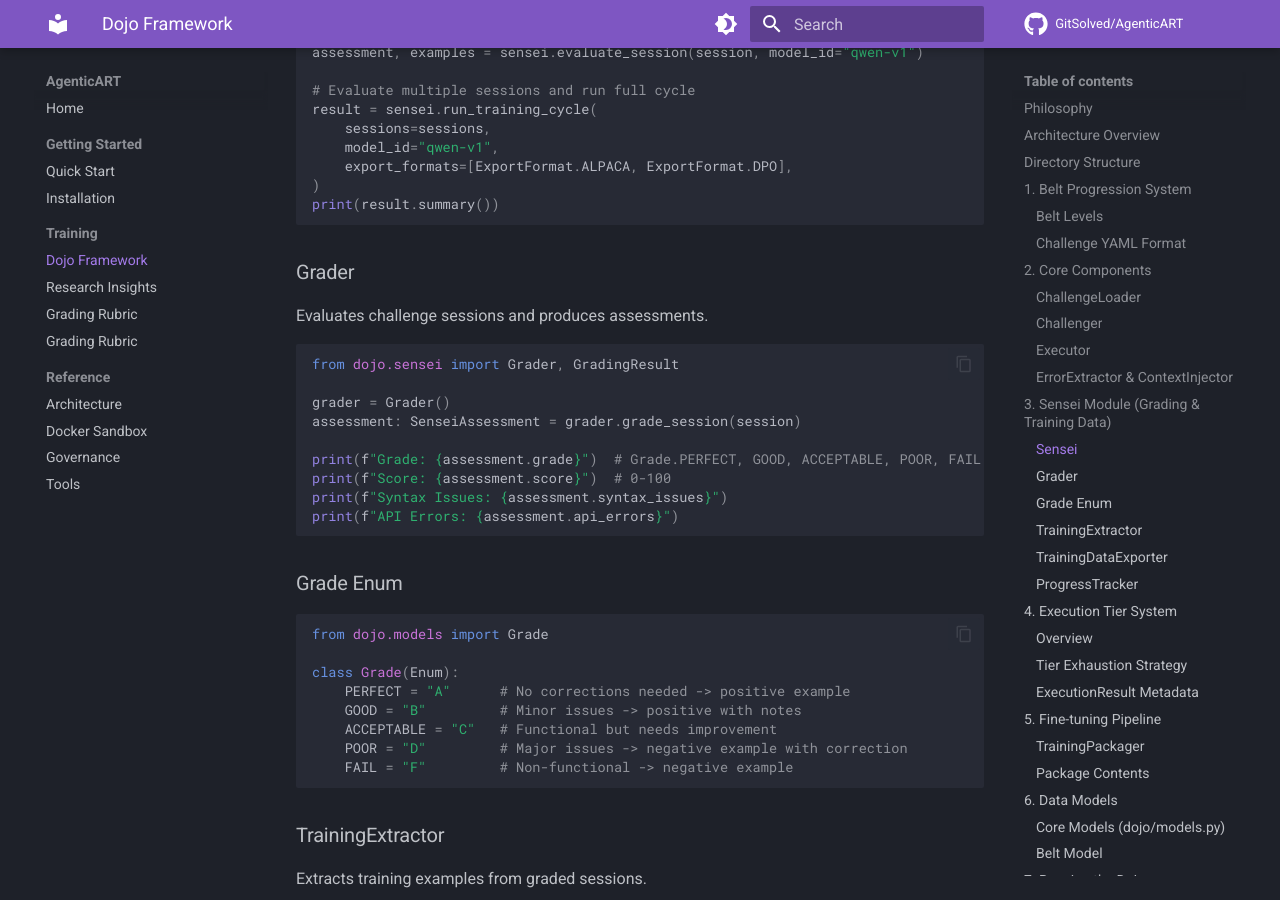
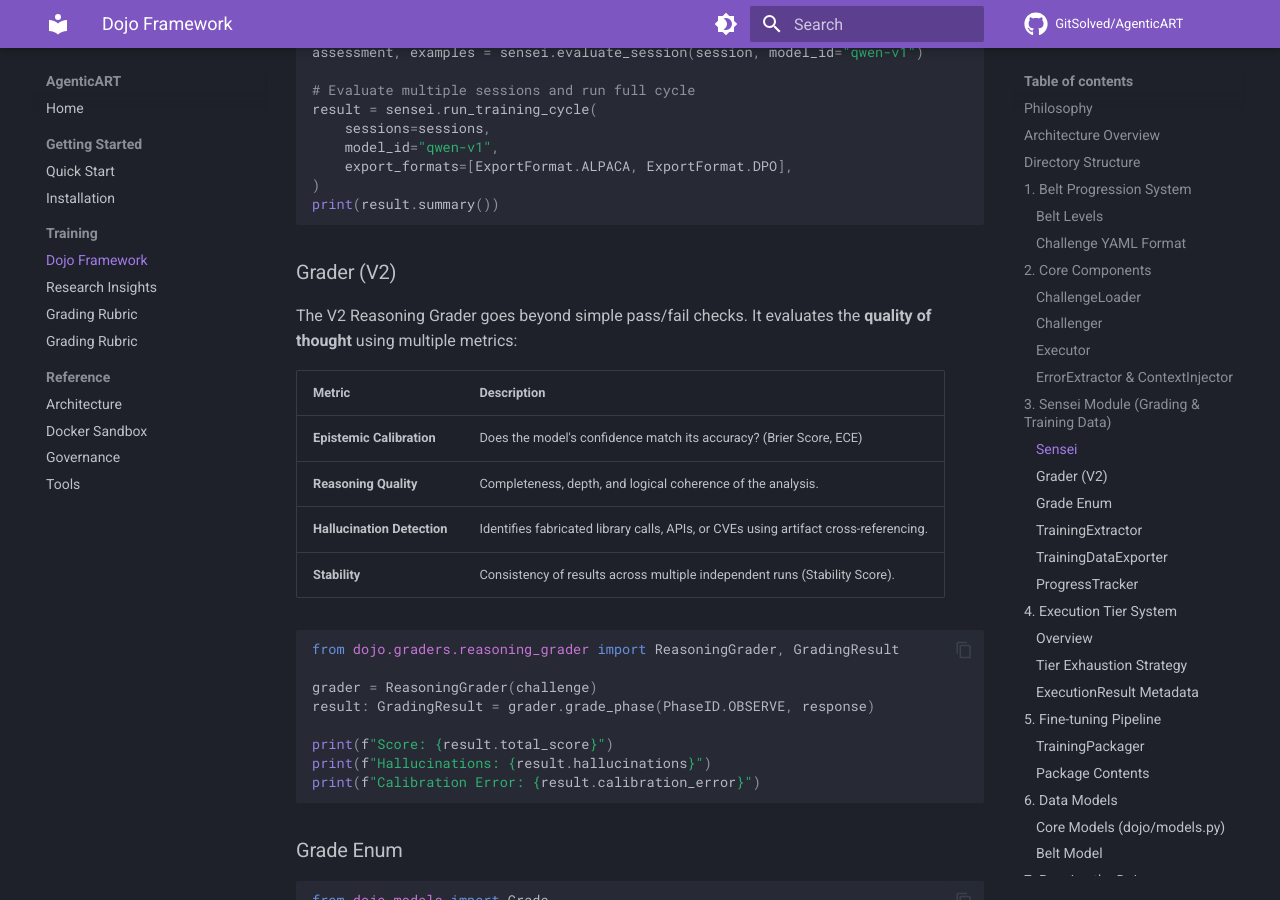
Before and after one commit to GitSolved/AgenticART, an MkDocs documentation site: the page built from docs/DOJO_FRAMEWORK.md, in a window 1280 px wide and 900 px high, scrolled down 5093 px. Built offline with MkDocs 1.6.1 and Material for MkDocs 9.7.7, drawn with Linux system fonts in a browser that asks for light colours; comment, search, counter and statistics services are not loaded.

Commit message:
docs: update documentation for v2 grading and research tools

````diff
--- a/docs/DOJO_FRAMEWORK.md
+++ b/docs/DOJO_FRAMEWORK.md
@@ -242,20 +242,26 @@ result = sensei.run_training_cycle(
 print(result.summary())
 ```
 
-### Grader
+### Grader (V2)
 
-Evaluates challenge sessions and produces assessments.
+The V2 Reasoning Grader goes beyond simple pass/fail checks. It evaluates the **quality of thought** using multiple metrics:
+
+| Metric | Description |
+|--------|-------------|
+| **Epistemic Calibration** | Does the model's confidence match its accuracy? (Brier Score, ECE) |
+| **Reasoning Quality** | Completeness, depth, and logical coherence of the analysis. |
+| **Hallucination Detection** | Identifies fabricated library calls, APIs, or CVEs using artifact cross-referencing. |
+| **Stability** | Consistency of results across multiple independent runs (Stability Score). |
 
 ```python
-from dojo.sensei import Grader, GradingResult
+from dojo.graders.reasoning_grader import ReasoningGrader, GradingResult
 
-grader = Grader()
-assessment: SenseiAssessment = grader.grade_session(session)
+grader = ReasoningGrader(challenge)
+result: GradingResult = grader.grade_phase(PhaseID.OBSERVE, response)
 
-print(f"Grade: {assessment.grade}")  # Grade.PERFECT, GOOD, ACCEPTABLE, POOR, FAIL
-print(f"Score: {assessment.score}")  # 0-100
-print(f"Syntax Issues: {assessment.syntax_issues}")
-print(f"API Errors: {assessment.api_errors}")
+print(f"Score: {result.total_score}")
+print(f"Hallucinations: {result.hallucinations}")
+print(f"Calibration Error: {result.calibration_error}")
 ```
 
 ### Grade Enum
````
Also changed, not shown: docs/DOCKER_SANDBOX.md (+13 -0 lines), docs/TOOLS.md (+12 -3 lines).
